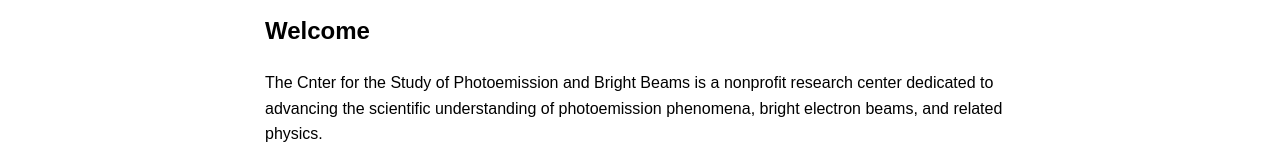
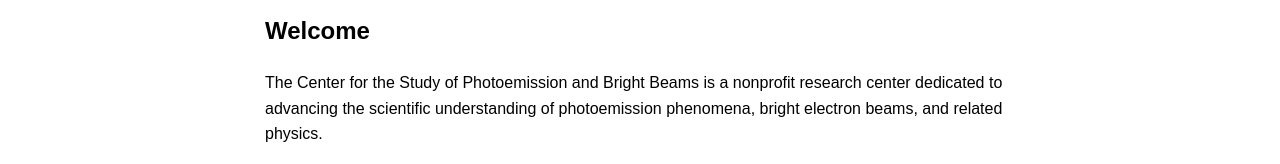
Before and after one commit to tidso-cspbb/cspbb, a plain HTML site: page index.html in a window 1280 px wide. Shown: the part 243-407 px from the top of the page. Drawn offline with Linux system fonts and the light colour scheme.

Commit message:
Update index.html

```diff
--- a/index.html
+++ b/index.html
@@ -14,7 +14,7 @@
     <section>
       <h2>Welcome</h2>
       <p>
-        The Cnter for the Study of Photoemission and Bright Beams is a nonprofit research center dedicated to advancing the scientific understanding
+        The Center for the Study of Photoemission and Bright Beams is a nonprofit research center dedicated to advancing the scientific understanding
         of photoemission phenomena, bright electron beams, and related physics.
       </p>
     </section>
```
